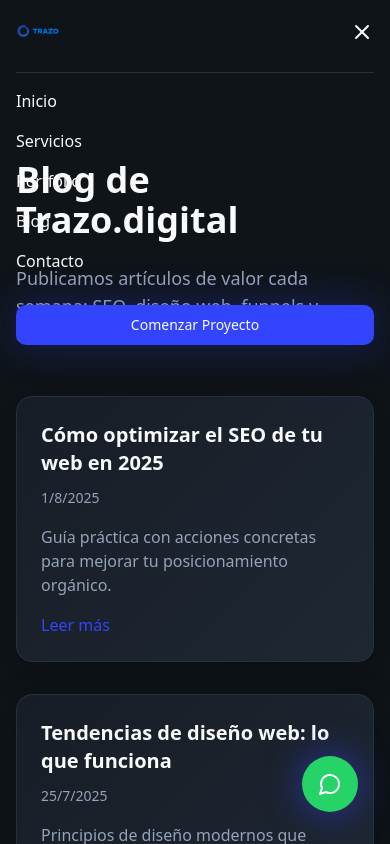
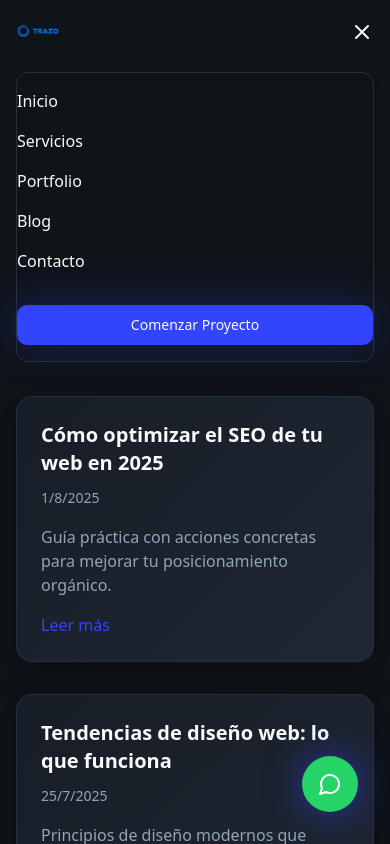
Before and after one commit to papparazzi76/trazo-digital-showcase, a React (Vite) app: page /blog in a window 390 px wide. Both pictures are taken after a click on the button 362 px from the left and 32 px from the top of the page. Shown: the top 844 px of the page. Built offline with nearby package versions, Linux system fonts and the light colour scheme.

Commit message:
Fix mobile menu transparency
Make the mobile menu background opaque to improve readability by matching the page background color.

```diff
--- a/src/components/Header.tsx
+++ b/src/components/Header.tsx
@@ -65,7 +65,7 @@ const Header = () => {
 
         {/* Mobile Navigation */}
         {isMenuOpen && (
-          <nav className="md:hidden mt-4 pb-4 border-t border-border">
+          <nav className="md:hidden mt-4 pb-4 border border-border bg-background rounded-xl shadow-lg animate-fade-in">
             <div className="flex flex-col space-y-4 mt-4">
               <Link to="/" onClick={() => setIsMenuOpen(false)} className="text-left text-foreground hover:text-primary transition-colors">Inicio</Link>
               <button onClick={() => handleSectionClick('servicios')} className="text-left text-foreground hover:text-primary transition-colors">Servicios</button>
```
